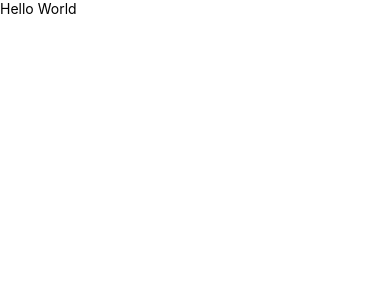
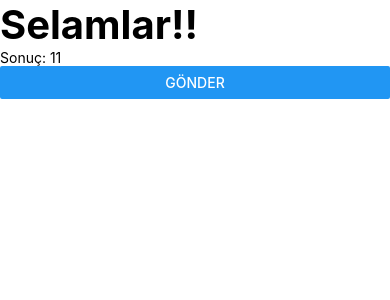
Before and after one commit to ddamlapinar/cscon21-react-native, a React Native app: screen / in a window 390 px wide. Shown: the top 300 px of the page. Built offline with nearby package versions, Linux system fonts and the light colour scheme.

Commit message:
Component basics

```diff
--- a/src/App.js
+++ b/src/App.js
@@ -1,10 +1,33 @@
 import React from 'react';
-import {SafeAreaView, Text} from 'react-native';
+import {SafeAreaView, Button, Text, Alert} from 'react-native';
 
 function App() {
+  // VARIABLES
+  const number = 5;
+  const result = number * 2;
+  const user = {id: 1, name: 'Ezran', age: 27};
+
+  // LOGGING
+  console.log('Selam! ', result);
+
+  // REGULAR (NAMED) FUNCTION
+  // function handlePress() {
+  //   const displayName = user.name.toUpperCase();
+  //   Alert.alert('Merhaba ' + displayName);
+  // }
+
+  // ARROW FUNCTION
+  const handlePress = () => {
+    const displayName = user.name.toUpperCase();
+    Alert.alert('Merhaba ' + displayName);
+  };
+
   return (
     <SafeAreaView>
-      <Text>Hello World</Text>
+      {/* COMPONENT PROP */}
+      <Text style={{fontSize: 40, fontWeight: 'bold'}}>Selamlar!!</Text>
+      <Text>Sonuç: {result + 1}</Text>
+      <Button title="Gönder" onPress={handlePress} />
     </SafeAreaView>
   );
 }
```
